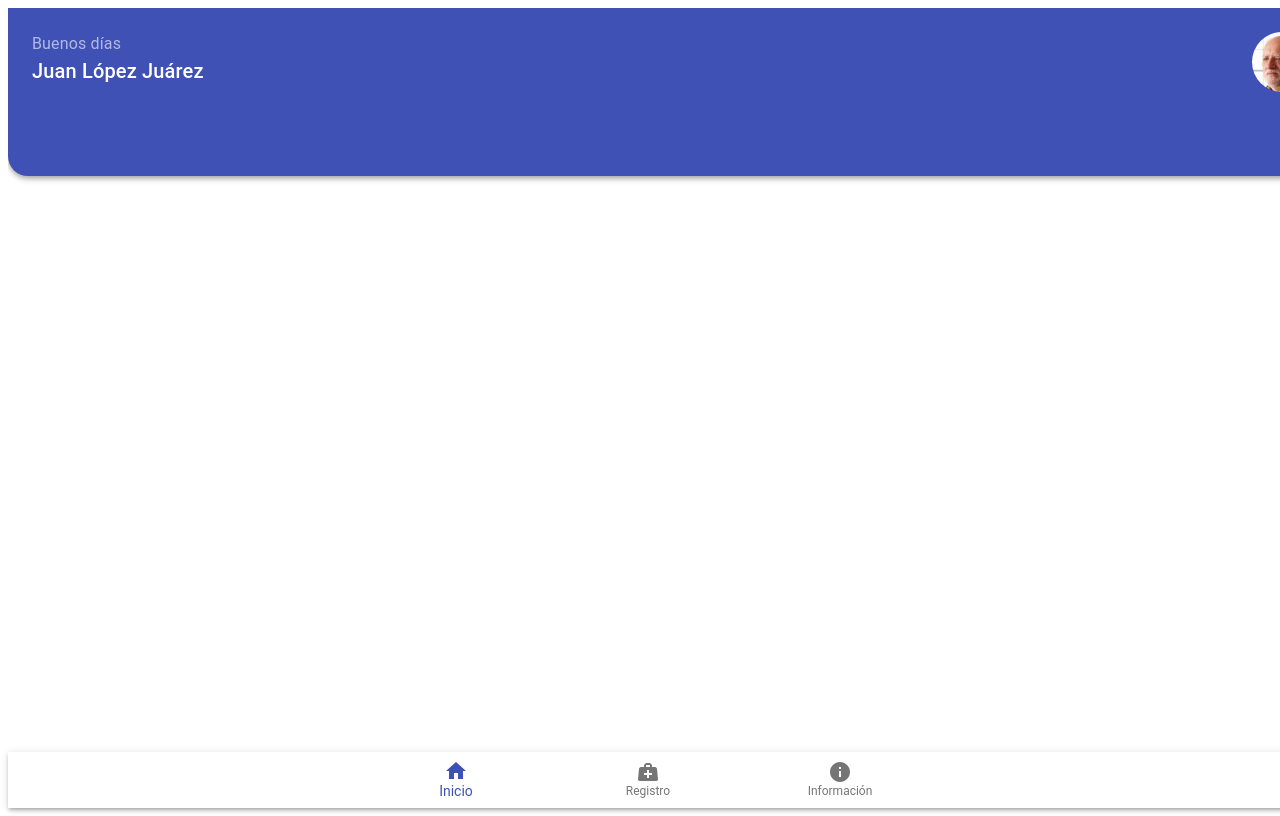
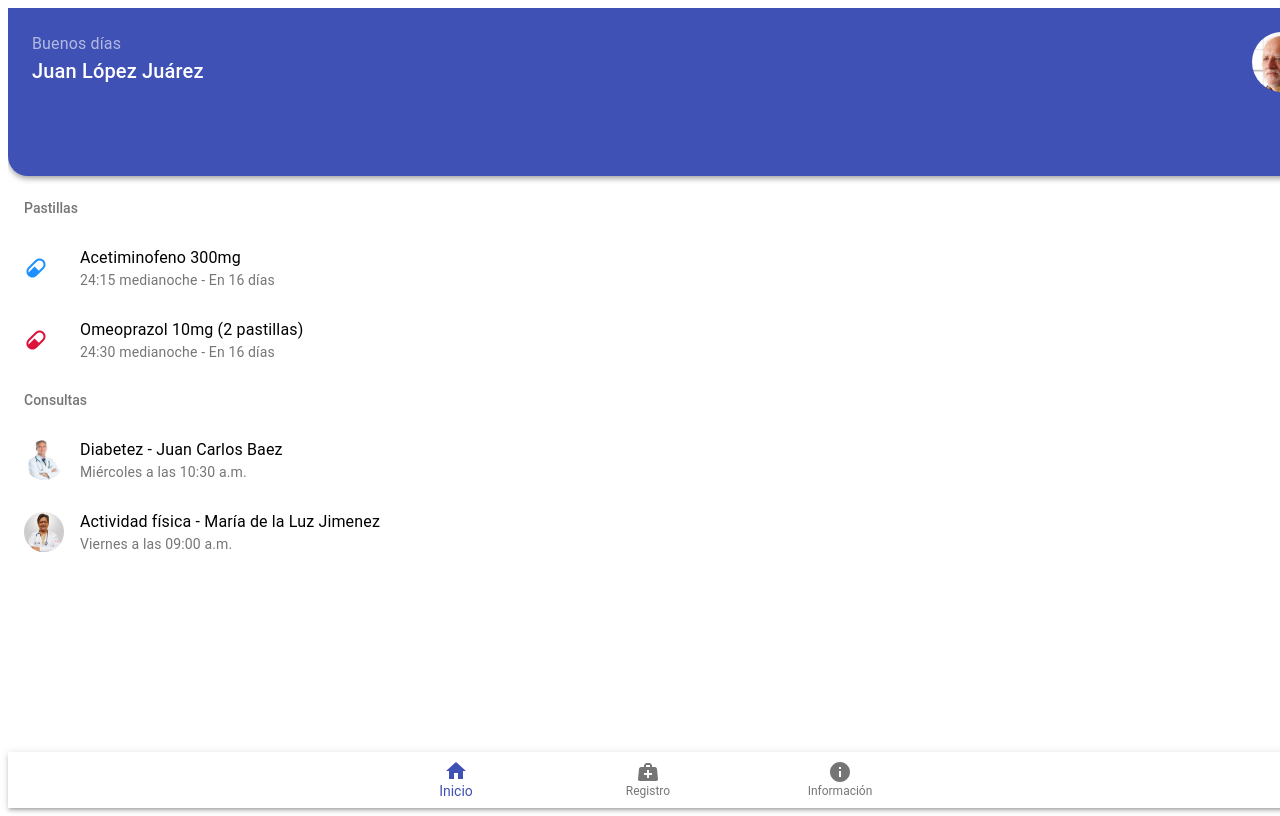
Before and after one commit to ggzor/trabajos-tercera-app, a React app: page / in a window 1280 px wide. Built offline with nearby package versions, Linux system fonts and the light colour scheme; the HTML template or start-up script is replaced by a standard one.

Commit message:
Terminando control de pastillas

```diff
--- a/package.json
+++ b/package.json
@@ -11,6 +11,8 @@
     "images": "^3.0.2",
     "lodash": "^4.17.15",
     "lodash-es": "^4.17.15",
+    "rambda": "^4.2.0",
+    "ramda": "^0.26.1",
     "react": "^16.11.0",
     "react-dom": "^16.11.0",
     "react-router-dom": "^5.1.2",
--- a/src/index.jsx
+++ b/src/index.jsx
@@ -1,4 +1,4 @@
-import React, { useState, forwardRef, useReducer } from 'react'
+import React, { useState, forwardRef, useReducer, useEffect } from 'react'
 import { render } from 'react-dom'
 import { useSpring, config, animated } from 'react-spring'
 
@@ -18,6 +18,8 @@ import DirectionsBus from '@material-ui/icons/DirectionsBus'
 import Done from '@material-ui/icons/Done'
 import Health from './components/icons/Salud'
 import Info from '@material-ui/icons/Info'
+import Delete from '@material-ui/icons/Delete'
+import Add from '@material-ui/icons/Add'
 
 import { makeStyles } from '@material-ui/core/styles'
 
@@ -34,6 +36,15 @@ import ListItemSecondaryAction from '@material-ui/core/ListItemSecondaryAction'
 import IconButton from '@material-ui/core/IconButton'
 import ListItemAvatar from '@material-ui/core/ListItemAvatar'
 import Typography from '@material-ui/core/Typography'
+import Dialog from '@material-ui/core/Dialog'
+import DialogContent from '@material-ui/core/DialogContent'
+import DialogContentText from '@material-ui/core/DialogContentText'
+import DialogActions from '@material-ui/core/DialogActions'
+import DialogTitle from '@material-ui/core/DialogTitle'
+import Button from '@material-ui/core/Button'
+import Fab from '@material-ui/core/Fab'
+import TextField from '@material-ui/core/TextField'
+import Slider from '@material-ui/core/Slider'
 
 import ImagenPerfil from './images/perfil.png'
 import PildoraIcon from './components/icons/Pildora'
@@ -43,6 +54,9 @@ import YogaIcon from './components/icons/Yoga'
 const LinkTo = forwardRef((props, ref) => <RouterLink innerRef={ref} {...props} />)
 
 import Cargando from './components/illustrations/Cargando'
+import { formatDistance, format } from 'date-fns'
+import { es } from 'date-fns/locale'
+import { sample } from 'lodash-es'
 
 const datos = {
   paciente: 'Juan López Juárez',
@@ -187,7 +201,7 @@ const Inicio = ({ estado, despachar }) => {
                     </ListItemIcon>
                     <ListItemText primary={`${pastilla.nombre} ${pastilla.dosis}`} secondary={pastilla.mensaje} />
                     <ListItemSecondaryAction>
-                      <IconButton edge="end" aria-label="delete" onClick={despachar({ type: '' })}>
+                      <IconButton edge="end" aria-label="delete" onClick={() => despachar({ type: 'MARK_PILL_TAKEN', nombre: pastilla.nombre })}>
                         <Done />
                       </IconButton>
                     </ListItemSecondaryAction>
@@ -246,18 +260,195 @@ const Inicio = ({ estado, despachar }) => {
   )
 }
 
-const RegistroLayout = styled.div``
+const useFabStyles = makeStyles(theme => ({
+  fab: {
+    position: 'absolute',
+    bottom: theme.spacing(2),
+    right: theme.spacing(2),
+  }
+}));
 
-const Registro = () => {
+
+const Registro = ({ estado, fecha, despachar }) => {
+  const classes = useListStyles()
+  const fabStyles = useFabStyles()
+
+  const [pastillaABorrar, setPastillaABorrar] = useState('')
+  const [dialogoBorrarPastillaAbierto, setDialogoBorrarPastillaAbierto] = useState(false);
+  const [dialogoAccionAbierto, setDialogoAccionAbierto] = useState(false)
+  const [dialogoPastillaAbierto, setDialogoPastillaAbierto] = useState(false)
+
+  const nuevaPastillaInicial = { nombre: '', dosis: '', periodo: 3, ultimaAplicacion: format(new Date(), "yyyy-MM-dd'T'HH:mm", { locale: es }) }
+  const [nuevaPastilla, setNuevaPastilla] = useState(nuevaPastillaInicial)
+
+  const manejarCierrePastilla = borrar => () => {
+    setDialogoBorrarPastillaAbierto(false)
+    if (borrar)
+      despachar({ type: 'DELETE_PILL', nombre: pastillaABorrar })
+  };
+
+  const manejarCierreDialogoPastilla = completado => () => {
+    setDialogoPastillaAbierto(false)
+
+    if (completado) {
+      if (nuevaPastilla.nombre.length > 0 && nuevaPastilla.dosis.length > 0)
+        despachar({ type: 'ADD_PILL', pastilla: { ...nuevaPastilla, color: sample(['crimsom', 'tomato', '#BC54C7', '#75C754']) } })
+    }
+  }
+
+  const manejarCierreAccion = tipo => () => {
+    setDialogoAccionAbierto(false)
+
+    switch(tipo) {
+      case 'Pastilla':
+        setNuevaPastilla(nuevaPastillaInicial)
+        setDialogoPastillaAbierto(true)
+        break
+    }
+  }
+
   return (
   <InicioLayout>
     <InicioTop>
       <Typography style={{color: 'white'}} component="div">
-        <Box style={{opacity: 0.6}}>Buenos días</Box>
+        <Box style={{opacity: 0.6}}>Actividades</Box>
         <Box fontWeight="fontWeightMedium" fontSize="h6.fontSize">Juan López Juárez</Box>
       </Typography>
       <Avatar alt="Perfil" src={ImagenPerfil} style={{ width: 60, height: 60 }}/>
     </InicioTop>
+    <div style={{ height: '100%', overflowY: 'auto' }}>
+      <List className={classes.root}>
+        { estado.pastillas.length > 0 && (
+              <div>
+                <ListSubheader className={classes.root}>Todas las pastillas</ListSubheader>
+                {estado.pastillas.map(pastilla => (
+                  <ListItem key={pastilla.nombre} button>
+                    <ListItemIcon>
+                        <PildoraIcon style={{ color: pastilla.color }} />
+                    </ListItemIcon>
+                    <ListItemText primary={`${pastilla.nombre} ${pastilla.dosis}`}
+                                  secondary={`Cada ${pastilla.periodo} horas ${ new Date(pastilla.ultimaAplicacion) < fecha ? ` - Última toma ${formatDistance(new Date(pastilla.ultimaAplicacion), fecha, { addSuffix: true, locale: es })}`: ''  }`} />
+                    <ListItemSecondaryAction>
+                      <IconButton edge="end" aria-label="delete" onClick={() => {
+                        setPastillaABorrar(pastilla.nombre)
+                        setDialogoBorrarPastillaAbierto(true);
+                       }}>
+                        <Delete />
+                      </IconButton>
+                    </ListItemSecondaryAction>
+                  </ListItem>
+                ))}
+              </div>
+        )}
+      </List>
+      <Fab aria-label="Agregar" className={fabStyles.fab} color="primary" onClick={() => {
+        setDialogoAccionAbierto(true)
+      }} >
+        <Add />
+      </Fab>
+
+       <Dialog open={dialogoPastillaAbierto} onClose={manejarCierreDialogoPastilla(false)} aria-labelledby="form-dialog-title">
+        <DialogTitle id="form-dialog-title">Agregar pastilla</DialogTitle>
+        <DialogContent>
+          <DialogContentText>
+            Información sobre el medicamento
+          </DialogContentText>
+          <TextField
+            autoFocus
+            margin="dense"
+            id="nombre"
+            label="Nombre"
+            type="text"
+            fullWidth
+            value={nuevaPastilla.nombre}
+            onChange={e => setNuevaPastilla({ ...nuevaPastilla, nombre: e.target.value })}
+          />
+          <TextField
+            margin="dense"
+            id="dosis"
+            label="Dosis"
+            type="text"
+            fullWidth
+            value={nuevaPastilla.dosis}
+            onChange={e => setNuevaPastilla({ ...nuevaPastilla, dosis: e.target.value })}
+          />
+          <Typography id="discrete-slider" gutterBottom>
+            Frecuencia (horas)
+          </Typography>
+          <Slider
+            defaultValue={8}
+            valueLabelDisplay="auto"
+            step={1}
+            marks
+            min={1}
+            max={12}
+            value={nuevaPastilla.periodo}
+            onChange={(e, val) => setNuevaPastilla({ ...nuevaPastilla, periodo: val })}
+          />
+          <TextField
+            id="date"
+            margin="dense"
+            label="Fecha"
+            type="datetime-local"
+            className={classes.textField}
+            InputLabelProps={{
+              shrink: true,
+            }}
+            fullWidth
+            defaultValue={nuevaPastilla.ultimaAplicacion}
+            onChange={e => setNuevaPastilla({ ...nuevaPastilla, ultimaAplicacion: e.target.value })}
+          />
+        </DialogContent>
+        <DialogActions>
+          <Button onClick={manejarCierreDialogoPastilla(false)} color="primary">
+            Cancelar
+          </Button>
+          <Button onClick={manejarCierreDialogoPastilla(true)} color="primary">
+            Agregar
+          </Button>
+        </DialogActions>
+      </Dialog>
+
+      <Dialog onClose={manejarCierreAccion(null)} aria-labelledby="simple-dialog-title" open={dialogoAccionAbierto}
+              fullWidth>
+        <DialogTitle id="simple-dialog-title">Agregar...</DialogTitle>
+        <List>
+          {['Pastilla', 'Actividad', 'Transporte'].map(a => (
+            <ListItem key={a} autoFocus button onClick={manejarCierreAccion(a)}>
+              <ListItemIcon>
+                { a == 'Pastilla' ? <PildoraIcon />
+                : a == 'Actividad' ? <ColorLens />
+                : a == 'Transporte' && <DirectionsBus />
+                }
+              </ListItemIcon>
+              <ListItemText primary={a} />
+            </ListItem>
+          ))}
+        </List>
+      </Dialog>
+
+      <Dialog
+        open={dialogoBorrarPastillaAbierto}
+        onClose={manejarCierrePastilla(false)}
+        aria-labelledby="alert-dialog-title"
+        aria-describedby="alert-dialog-description"
+      >
+        <DialogTitle id="alert-dialog-title">{"¿Estás seguro que deseas borrar la pastilla?"}</DialogTitle>
+        <DialogContent>
+          <DialogContentText id="alert-dialog-description">
+            Esto borrará todos los registros de esta pastilla.
+          </DialogContentText>
+        </DialogContent>
+        <DialogActions>
+          <Button onClick={manejarCierrePastilla(false)} color="primary">
+            Cancelar
+          </Button>
+          <Button onClick={manejarCierrePastilla(true)} color="primary" autoFocus>
+            Borrar
+          </Button>
+        </DialogActions>
+      </Dialog>
+    </div>
   </InicioLayout>)
 }
 
@@ -272,17 +463,25 @@ const Informacion = () => {
 }
 
 const App = () => {
+
+  const estadoInicial = JSON.parse(localStorage.getItem('estado')) || datos
+
   const [{ estado, fecha }, despachar] = useReducer(reducirEstado, {
-    estado: datos,
+    estado: estadoInicial,
     fecha: Date.now()
   })
+
+  useEffect(() => {
+    if (estado !== undefined)
+      localStorage.setItem('estado', JSON.stringify(estado))
+  }, [estado])
 
   return (
     <BrowserRouter>
       <AppMainLayout>
         <Switch>
           <Route exact path="/"      render={() => <Inicio estado={determinarEventosHoy(estado, fecha)} despachar={despachar}></Inicio>} />
-          <Route path="/registro"    component={() => <Registro {...{ estado, fecha }}></Registro>} />
+          <Route path="/registro"    component={() => <Registro {...{ estado, fecha, despachar }}></Registro>} />
           <Route path="/informacion" component={Informacion} />
         </Switch>
         <BottomNavBar />
--- a/src/model/Reduccion.js
+++ b/src/model/Reduccion.js
@@ -1,3 +1,35 @@
-export function reducirEstado(estado, accion) {
+import { lensPath, set } from 'ramda'
+import { subMinutes } from 'date-fns'
+import view from 'ramda/es/view'
+import over from 'ramda/es/over'
+import remove from 'ramda/es/remove'
+
+const _fecha = lensPath(['fecha'])
+const _pastillas = lensPath(['estado', 'pastillas'])
+
+export function reducirEstado(anteriorEstado, accion) {
+  const estado = set(_fecha, new Date(), anteriorEstado)
+
+  switch (accion.type) {
+    case 'MARK_PILL_TAKEN': {
+      const indice = estado.estado.pastillas.findIndex(p => p.nombre === accion.nombre)
+
+      if (indice !== -1) {
+        const _ultimaAplicacion = lensPath(['estado', 'pastillas', indice, 'ultimaAplicacion'])
+
+        return set(_ultimaAplicacion, JSON.stringify(subMinutes(new Date(), 1)).slice(1, -1), estado)
+      }
+    }
+    case 'DELETE_PILL': {
+      return over(_pastillas, p => p.filter(p => p.nombre !== accion.nombre), estado)
+    }
+    case 'ADD_PILL':
+      return over(_pastillas, p => [...p, accion.pastilla], estado)
+    case 'BLOCK_REFRESH':
+      return { ...estado, puedeRefrescar: false }
+    case 'ALLOW_REFRESH':
+      return { ...estado, puedeRefrescar: true }
+  }
+
   return estado
 }
--- a/src/model/Store.js
+++ b/src/model/Store.js
@@ -4,24 +4,27 @@ import { capitalize, sortBy } from 'lodash'
 
 const obtenerEventoPastilla = (pastilla, fecha) => {
   const ultimaAplicacion = new Date(pastilla.ultimaAplicacion)
-  const siguienteAplicacion = addHours(ultimaAplicacion, pastilla.periodo)
+
+  const siguienteAplicacion = fecha < ultimaAplicacion ? ultimaAplicacion : addHours(ultimaAplicacion, pastilla.periodo)
 
   const relevante = (fecha < siguienteAplicacion && differenceInHours(siguienteAplicacion, fecha) < 2) ||
-                    (siguienteAplicacion < fecha)
+                    (siguienteAplicacion < fecha) ||
+                    (fecha < ultimaAplicacion)
 
   if (relevante)
     return {
       ...pastilla,
-      mensaje: format(siguienteAplicacion, 'kk:mm bbbb') + ' - ' + (fecha < siguienteAplicacion
+      mensaje: format(siguienteAplicacion, 'kk:mm bbbb', { locale: es }) + ' - ' + (fecha < siguienteAplicacion
                  ? 'En ' + formatDistance(siguienteAplicacion, fecha, { locale: es })
-                 : 'Con retraso')
+                 : 'Con retraso'),
+      siguiente: siguienteAplicacion
     }
 }
 
 const obtenerConsulta = (doctor, fecha) => {
   return doctor.consultas
            .map(c => ({ ...c, fecha: new Date(c.fecha) }))
-           .filter(({ fecha: f }) => fecha < f && differenceInDays(f, fecha) < 5)
+           .filter(({ fecha: f }) => fecha < f)
            .map(({ fecha: f, topico }) => ({
              ...doctor,
              topico,
@@ -54,9 +57,9 @@ const obtenerTransportes = (transporte, fecha) => {
 }
 
 export const determinarEventosHoy = (datos, fecha) => ({
-  pastillas: datos.pastillas
+  pastillas: sortBy(datos.pastillas
                .map(p => obtenerEventoPastilla(p, fecha))
-               .filter(p => p !== undefined),
+               .filter(p => p !== undefined), 'siguiente'),
   consultas: sortBy(datos.doctores
                .flatMap(d => obtenerConsulta(d, fecha))
                .filter(c => c !== undefined), 'fecha'),
```
Also changed, not shown: 1 other file (tests, documents, lock files or other folders).
